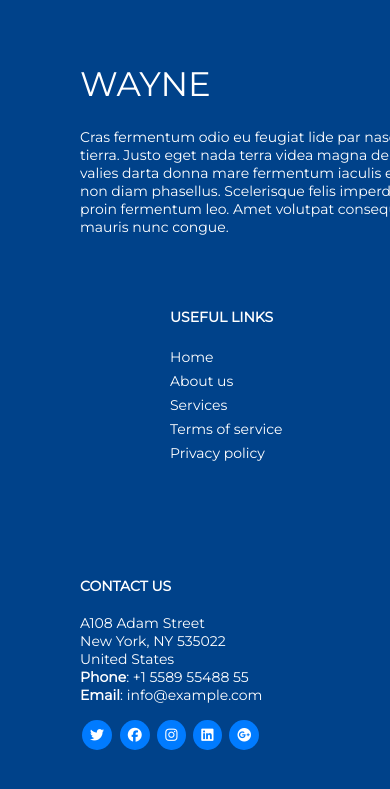
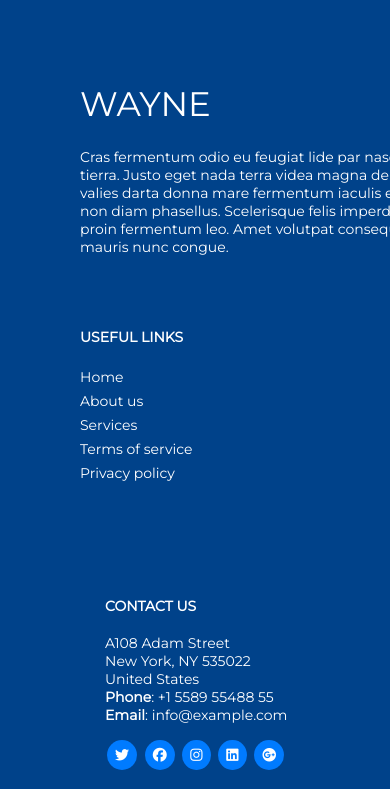
Before and after one commit to pierifrancia/clase-18-tp, a plain HTML site: page index.html in a window 390 px wide. Shown: the top 789 px of the page. Drawn offline with Linux system fonts and the light colour scheme.

Commit message:
width-social

```diff
--- a/style.css
+++ b/style.css
@@ -20,7 +20,7 @@
 }
 .bloque1 {
     display:flex;
-    justify-content: center;
+
 }
 
 .bloque2 {
@@ -30,8 +30,7 @@
 
  .wayne {
      width: 350px;
-      margin-top:0px;
-      padding-right:20px;
+
 }
  h1{
      letter-spacing: 0px;
@@ -40,13 +39,11 @@
 }
  .useful-links {
      width: 200px;
-     padding:0px 10px 0px 20px;
-
 
 }
   .social {
      width: 300px;
-     padding-right:10px
+
 
 }
  span {
@@ -125,6 +122,12 @@
          flex-wrap: wrap;
          margin:20px;
     }
+    .social{
+        width: 250px;
+    }
+    .suscription{
+        width: 300px;
+    }
 }
 
 input:hover {
@@ -139,7 +142,7 @@ input:hover {
 .copyright {
     background-color:darkblue;
     padding-top:40px;
-        display:block;
+    display:block;
     text-align:center;
     color:#fff;
     font-size:10px;
```
